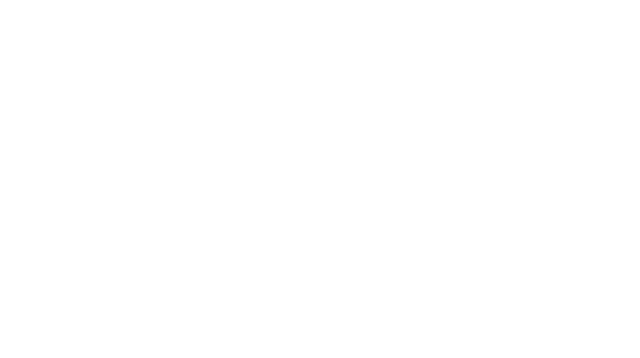
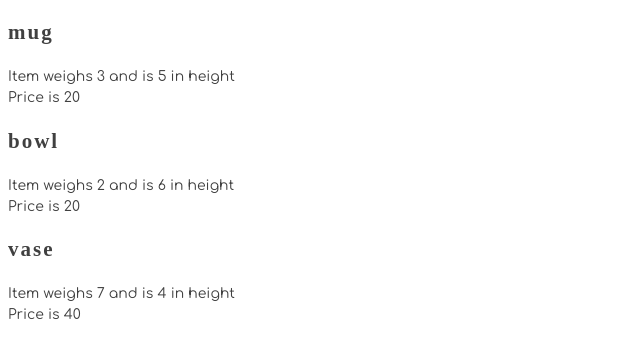
Before and after one commit to hi-michelleprimiani/hairy-potter-project, a website with bundled scripts: page src/index.html in a window 1280 px wide. Shown: the whole page, without its empty margins (0-640 px from the left). Built offline with nearby package versions, Linux system fonts and the light colour scheme; a web font is replaced by a local one.

Commit message:
Added HTML representation for the non-cracked pottery list. All chapters completed

```diff
--- a/src/index.html
+++ b/src/index.html
@@ -8,6 +8,7 @@
 </head>
 <body>
     <!--- CREATE YOUR ARTICLE (SEE INSTSRUCTIONS) BELOW THIS LINE --->
+    <article class="potteryList""></article>
     <script src="./scripts/main.js" type="module"></script>
 </body>
 </html>
--- a/src/scripts/PotteryCatalog.js
+++ b/src/scripts/PotteryCatalog.js
@@ -19,6 +19,5 @@ export const toSellOrNotToSell = (pottery) => {
 };
 
 export const usePottery = () => {
-  let copySoldPottery = soldPottery.slice();
-  return copySoldPottery;
+  return soldPottery;
 };
--- /dev/null
+++ b/src/scripts/PotteryList.js
@@ -0,0 +1,22 @@
+// define and export a PotteryList function
+// the PotteryList function must get the items to be sold from the PotteryCatalog module
+// the PotteryList function must convert each object in the array to an html rep string
+
+import { usePottery } from "./PotteryCatalog.js";
+
+export const PotteryList = () => {
+  let usedPottery = usePottery();
+  let HTMLstring = `<article class="potteryCatalog">`;
+
+  for (const items of usedPottery) {
+    HTMLstring += `<section class="pottery" id="pottery--1">
+        <h2 class="pottery__shape">${items.shape}</h2>
+        <div class="pottery__properties">
+          Item weighs ${items.weight} and is ${items.height} in height
+        </div>
+        <div class="pottery__price">Price is ${items.price}</div>
+      </section>`;
+  }
+  HTMLstring += `</article>`;
+  return HTMLstring;
+};
--- a/src/scripts/main.js
+++ b/src/scripts/main.js
@@ -1,41 +1,35 @@
 // Imports go first
 import { makePottery } from "./PotteryWheel.js";
 import { firePottery } from "./Kiln.js";
-import { toSellOrNotToSell } from "./PotteryCatalog.js";
+import { toSellOrNotToSell, usePottery } from "./PotteryCatalog.js";
+import { PotteryList } from "./PotteryList.js";
 
 // Make 5 pieces of pottery at the wheel
 const mug = makePottery("mug", 5, 3);
-
 const plate = makePottery("plate", 8, 1);
-
 const bowl = makePottery("bowl", 6, 2);
-
 const vase = makePottery("vase", 4, 7);
-
 const teapot = makePottery("teapot", 7, 4);
 
 // Fire each piece of pottery in the kiln
 
 firePottery(mug, 2199);
-
 firePottery(plate, 3333);
-
 firePottery(bowl, 1000);
-
 firePottery(vase, 1111);
-
 firePottery(teapot, 3333);
 
 // Determine which ones should be sold, and their price
 
 toSellOrNotToSell(mug);
 console.log(mug);
-
 toSellOrNotToSell(plate);
-
 toSellOrNotToSell(bowl);
-
 toSellOrNotToSell(vase);
-
 toSellOrNotToSell(teapot);
 // Invoke the component function that renders the HTML list
+
+let potteryCatalog = usePottery();
+
+const parentHTML = document.querySelector(".potteryList");
+parentHTML.innerHTML = PotteryList(potteryCatalog);
```
